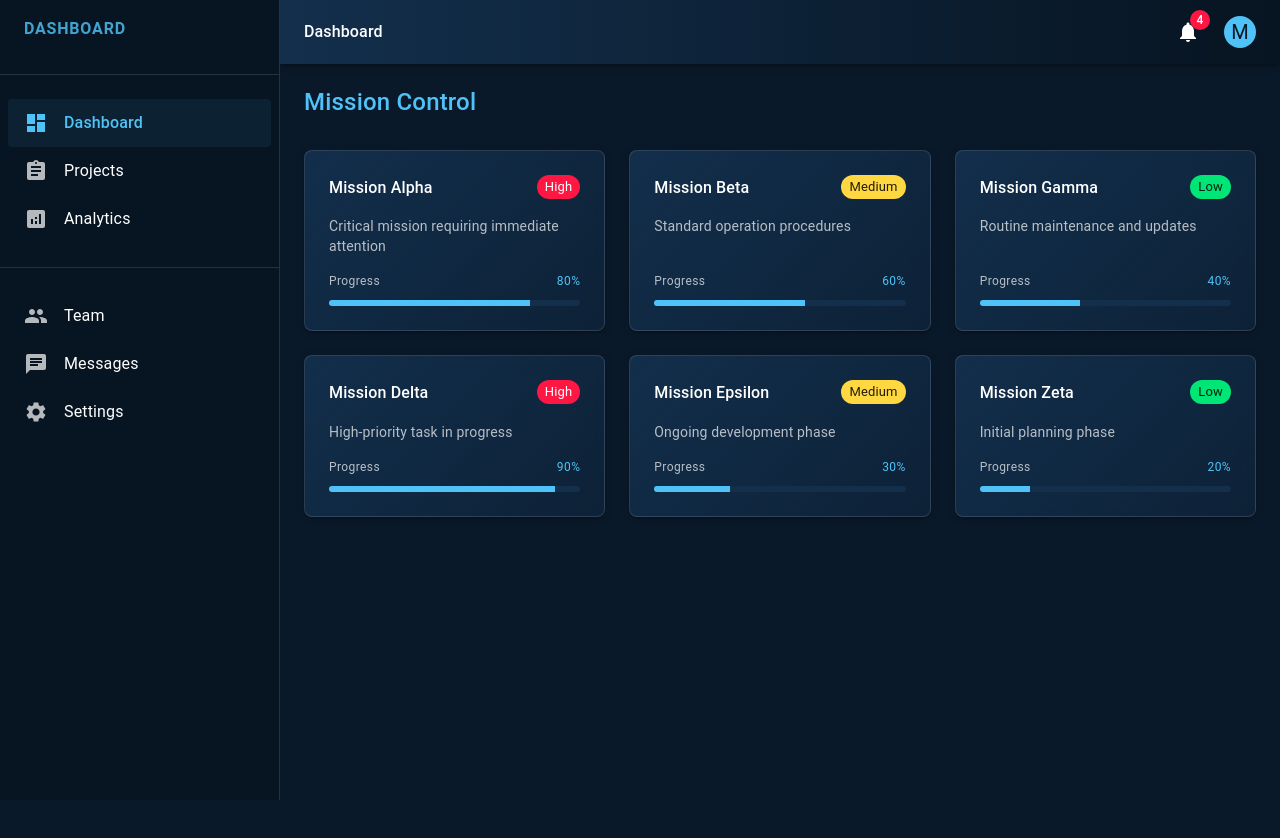
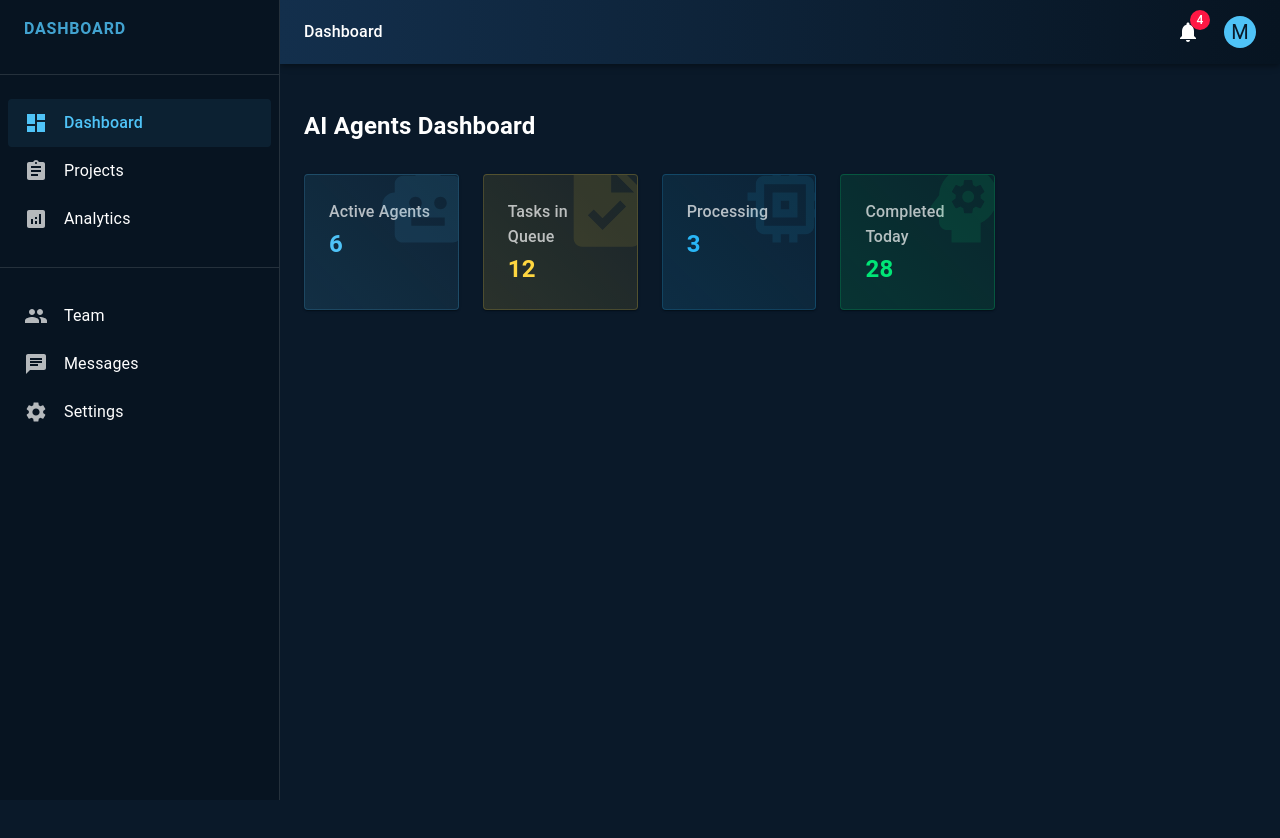
Before and after one commit to Hustada/fleet-dashboard, a React (Vite) app: page / in a window 1280 px wide. Shown: the top 838 px of the page. Built offline with nearby package versions, Linux system fonts and the light colour scheme.

Commit message:
Update dashboard for AI agents and rename project

```diff
--- a/package.json
+++ b/package.json
@@ -1,5 +1,5 @@
 {
-  "name": "fleet-dashboard",
+  "name": "ai-agents-dashboard",
   "private": true,
   "version": "0.0.0",
   "type": "module",
--- a/src/App.jsx
+++ b/src/App.jsx
@@ -1,17 +1,18 @@
-import { CssBaseline, ThemeProvider } from '@mui/material'
-import theme from './theme'
-import MainLayout from './components/Layout/MainLayout'
-import ResponsiveLayout from './components/ResponsiveLayout'
+import { ThemeProvider } from '@mui/material/styles';
+import CssBaseline from '@mui/material/CssBaseline';
+import theme from './theme';
+import MainLayout from './components/Layout/MainLayout';
+import Dashboard from './components/Dashboard/Dashboard';
 
 function App() {
   return (
     <ThemeProvider theme={theme}>
       <CssBaseline />
       <MainLayout>
-        <ResponsiveLayout />
+        <Dashboard />
       </MainLayout>
     </ThemeProvider>
-  )
+  );
 }
 
-export default App
+export default App;
--- /dev/null
+++ b/src/components/Dashboard/Dashboard.jsx
@@ -0,0 +1,122 @@
+import React from 'react';
+import { Box, Grid, Paper, Typography, IconButton, useTheme } from '@mui/material';
+import { motion } from 'framer-motion';
+import {
+  SmartToy as AgentIcon,
+  Psychology as ThinkingIcon,
+  Task as TaskIcon,
+  Memory as ProcessingIcon,
+} from '@mui/icons-material';
+
+const StatCard = ({ title, value, icon, color }) => {
+  const theme = useTheme();
+
+  return (
+    <Paper
+      component={motion.div}
+      whileHover={{ y: -5, boxShadow: theme.shadows[8] }}
+      transition={{ duration: 0.2 }}
+      sx={{
+        p: 3,
+        height: '100%',
+        background: `linear-gradient(45deg, ${color}22, ${color}11)`,
+        border: `1px solid ${color}33`,
+        display: 'flex',
+        flexDirection: 'column',
+        position: 'relative',
+        overflow: 'hidden'
+      }}
+    >
+      <Box
+        component={motion.div}
+        initial={{ scale: 0.5, opacity: 0 }}
+        animate={{ scale: 1, opacity: 0.1 }}
+        sx={{
+          position: 'absolute',
+          right: -20,
+          top: -20,
+          color: color
+        }}
+      >
+        {icon}
+      </Box>
+
+      <Typography variant="h6" color="text.secondary" gutterBottom>
+        {title}
+      </Typography>
+      <Typography variant="h4" component="div" sx={{ color: color, fontWeight: 'bold' }}>
+        {value}
+      </Typography>
+    </Paper>
+  );
+};
+
+const Dashboard = () => {
+  const theme = useTheme();
+
+  const stats = [
+    {
+      title: 'Active Agents',
+      value: '6',
+      icon: <AgentIcon sx={{ fontSize: 100 }} />,
+      color: theme.palette.primary.main
+    },
+    {
+      title: 'Tasks in Queue',
+      value: '12',
+      icon: <TaskIcon sx={{ fontSize: 100 }} />,
+      color: theme.palette.warning.main
+    },
+    {
+      title: 'Processing',
+      value: '3',
+      icon: <ProcessingIcon sx={{ fontSize: 100 }} />,
+      color: theme.palette.info.main
+    },
+    {
+      title: 'Completed Today',
+      value: '28',
+      icon: <ThinkingIcon sx={{ fontSize: 100 }} />,
+      color: theme.palette.success.main
+    }
+  ];
+
+  return (
+    <Box sx={{ py: 3 }}>
+      <Typography
+        variant="h4"
+        component={motion.h4}
+        initial={{ x: -20, opacity: 0 }}
+        animate={{ x: 0, opacity: 1 }}
+        sx={{ mb: 4, fontWeight: 'bold' }}
+      >
+        AI Agents Dashboard
+      </Typography>
+
+      <Grid container spacing={3}>
+        {stats.map((stat, index) => (
+          <Grid
+            item
+            xs={12}
+            sm={6}
+            md={3}
+            key={stat.title}
+            component={motion.div}
+            initial={{ y: 20, opacity: 0 }}
+            animate={{ y: 0, opacity: 1 }}
+            transition={{ delay: index * 0.1 }}
+          >
+            <StatCard {...stat} />
+          </Grid>
+        ))}
+      </Grid>
+
+      {/* Next we'll add:
+          - Agent status list showing each agent's current task
+          - Task queue timeline
+          - Agent performance metrics */}
+    </Box>
+  );
+};
+
+export default Dashboard;
```
